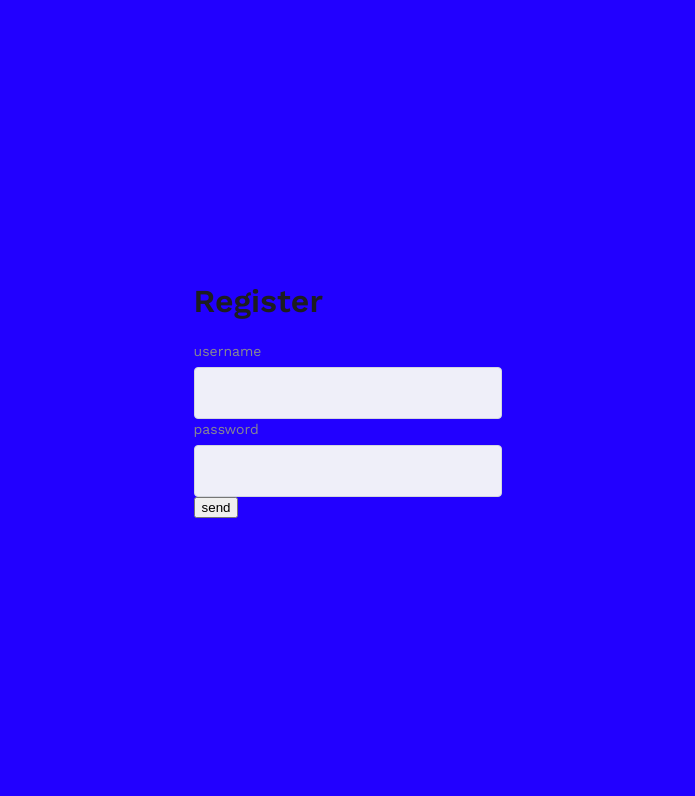
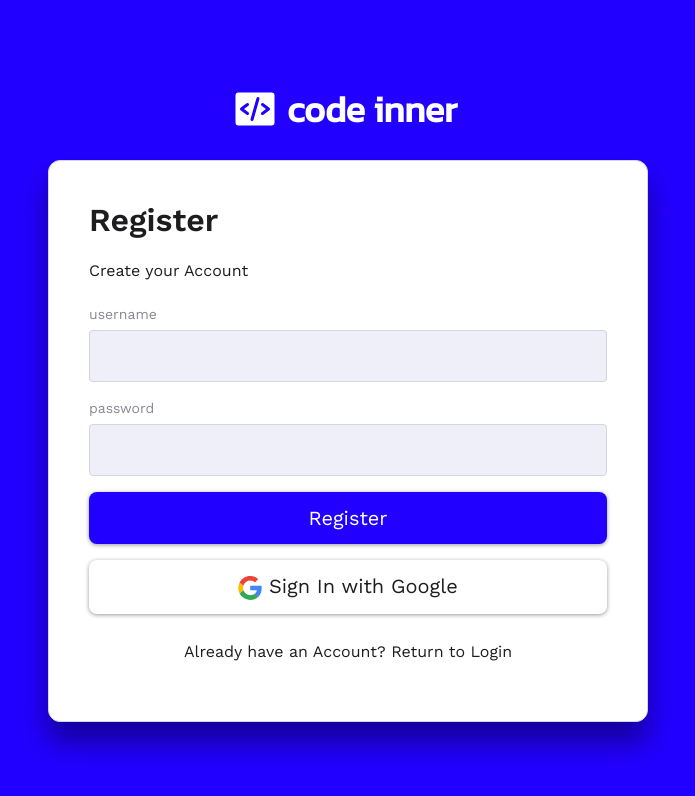
Before and after one commit to crismartins/Fullstack_starter, a Nuxt app in the folder web_server/: page /register in a window 1280 px wide. Shown: the top 796 px of the page, without its empty margins (292-987 px from the left). Built offline with nearby package versions, Linux system fonts and the light colour scheme.

Commit message:
update login and register layouts/pages

```diff
--- a/web_server/layouts/login.vue
+++ b/web_server/layouts/login.vue
@@ -1,7 +1,12 @@
 <template>
     <div class="body__container">
         <main>
-            <slot />
+            <div class="container__fit">
+                <AppLogo logoSize="big"/>
+                <div class="login-form">
+                    <slot />
+                </div>
+            </div>
         </main>
     </div>
 </template>
@@ -16,6 +21,18 @@
             display: flex;
             align-items: center;
             justify-content: center;
+            .container__fit{
+                .login-form{
+                    max-width: 600px;
+                    margin-top: 20px;
+                    width: 100%;
+                    background-color: var(--pure_white);
+                    padding: 40px;
+                    border: $border_default;
+                    border-radius: $radius_default;
+                    box-shadow: $large_box_shadow;
+                }
+            }
         }
     }
 </style>
--- a/web_server/pages/login.vue
+++ b/web_server/pages/login.vue
@@ -1,8 +1,12 @@
 <template>
-    <div class="container__fit">
-        <h1>Login</h1>
-        <div class="login-form">
+    <div >
             <form @submit.prevent="onSubmit">
+            <h1>Hello there!</h1>
+            <p>
+                Log in to see all the Projects
+            </p>
+                <AppLoading v-if="loading" />
+
                 <div class="input-wrapper">
                     <label for="">username</label>
                     <input type="text" v-model="form.username">
@@ -17,14 +21,13 @@
             </form>
 
             <AppButton buttonSize="medium" class="custom" @click.prevent="google()" role="button" :disabled="!form.username || !form.password">
-                <AppIcon iconSize="medium" iconName="ph:google-logo-bold" /> Sign In with Google
+                <AppIcon iconSize="medium" iconName="logos:google-icon" />
+                Sign In with Google
             </AppButton>
 
             <AppButton buttonSize="medium" class="text" @click.prevent="navigateTo('/register')" role="button">
                 Create New Account
             </AppButton>
-        </div>
-
 
     </div>
 </template>
@@ -39,11 +42,17 @@
         password: "",
     })
 
+    const loading = ref(false)
+
     async function onSubmit() {
+        loading.value = true
         await store.loginUser(form)
+        loading.value = false
     }
     async function google() {
+        loading.value = true
         await store.loginGoogle()
+        loading.value = false
     }
 
     definePageMeta({
@@ -52,24 +61,12 @@
 </script>
 
 <style lang="scss" scoped>
-    .container__fit{
-        h1{
-            color: var(--pure_white);
-        }
-        .login-form{
+    button{
+        min-width: 100%;
+        margin: 8px 0;
+        &.custom{
             background-color: var(--pure_white);
-            padding: 40px;
-            border: $border_default;
-            border-radius: $radius_default;
-            box-shadow: $large_box_shadow;
-        }
-        button{
-            min-width: 100%;
-            margin: 8px 0;
-            &.custom{
-                background-color: #de4444;
-                color: var(--pure_white);
-            }
+            color: var(--primary_text_color);
         }
     }
 </style>
--- a/web_server/pages/register.vue
+++ b/web_server/pages/register.vue
@@ -1,19 +1,27 @@
 <template>
     <div>
         <h1>Register</h1>
+        <p>Create your Account</p>
         <form @submit.prevent="onSubmit">
-            <div>
+            <div class="input-wrapper">
                 <label for="">username</label>
                 <input type="text" v-model="form.username">
             </div>
-            <div>
+            <div class="input-wrapper">
                 <label for="">password</label>
                 <input type="password" v-model="form.password">
             </div>
-            <button type="submit">
-                send
-            </button>
+            <AppButton buttonSize="medium" class="primary" :disabled="!form.username || !form.password">
+                Register
+            </AppButton>
         </form>
+            <AppButton buttonSize="medium" class="custom" @click.prevent="google()" role="button" :disabled="!form.username || !form.password">
+                <AppIcon iconSize="medium" iconName="logos:google-icon" />
+                Sign In with Google
+            </AppButton>
+            <AppButton buttonSize="medium" class="text" @click.prevent="navigateTo('/login')" role="button">
+                Already have an Account? Return to Login
+            </AppButton>
     </div>
 </template>
 
@@ -27,8 +35,17 @@
         password: "",
     })
 
+    const loading = ref(false)
+
     async function onSubmit() {
+        loading.value = true
         await store.registerUser(form)
+        loading.value = false
+    }
+    async function google() {
+        loading.value = true
+        await store.loginGoogle()
+        loading.value = false
     }
 
     definePageMeta({
@@ -36,3 +53,14 @@
     })
 
 </script>
+
+<style lang="scss" scoped>
+    button{
+        min-width: 100%;
+        margin: 8px 0;
+        &.custom{
+            background-color: var(--pure_white);
+            color: var(--primary_text_color);
+        }
+    }
+</style>
```
